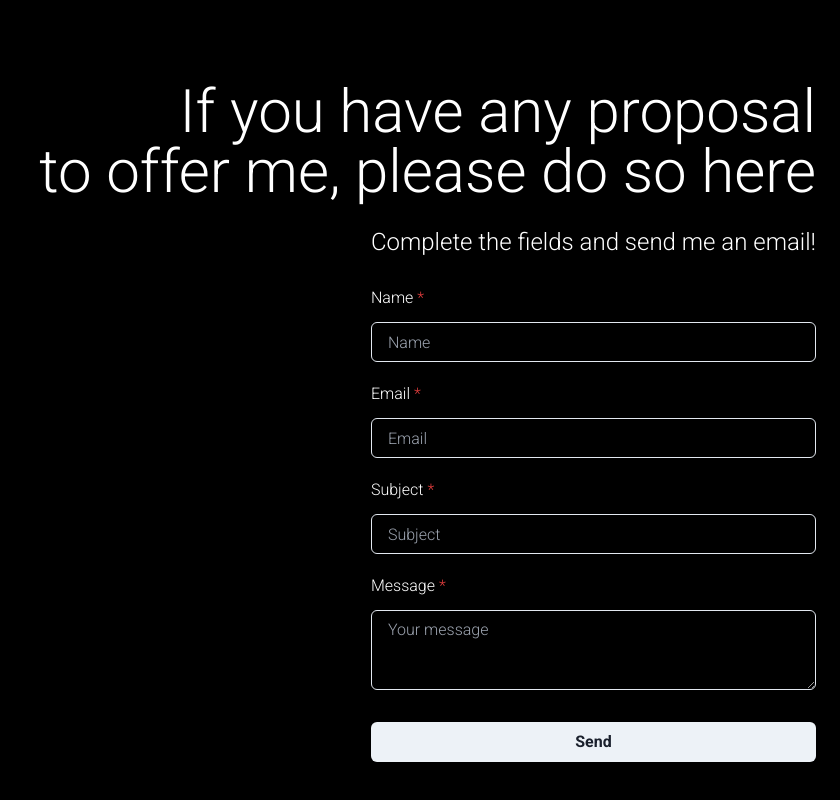
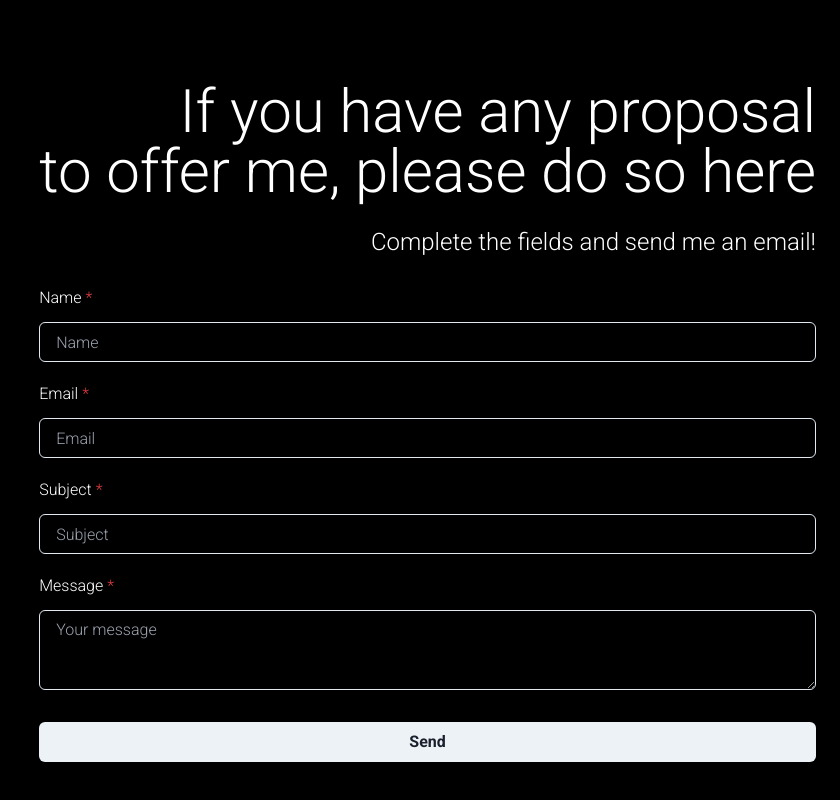
Before and after one commit to pato-1441/portfolioPatricio, a React (Vite) app: page / in a window 1280 px wide. Shown: the part 1668-2468 px from the top of the page, without its empty margins (440-1280 px from the left). Built offline with nearby package versions, Linux system fonts and the light colour scheme.

Commit message:
position done

```diff
--- a/src/components/ContactMe/ContactMe.jsx
+++ b/src/components/ContactMe/ContactMe.jsx
@@ -40,10 +40,10 @@ const ContactMe = () => {
         </h1>
       </div>
       <Box
-        className="text-lg sm:text-2xl flex justify-end"
+        className="text-lg sm:text-2xl flex"
         mt={6}
       >
-        <div className="sm:h-96">
+        <div className="sm:h-96 w-full">
           <p className="">Complete the fields and send me an email!</p>
           <form className="contact-form my-6 flex flex-col gap-4" onSubmit={sendEmail}>
             <FormControl isRequired>
```
